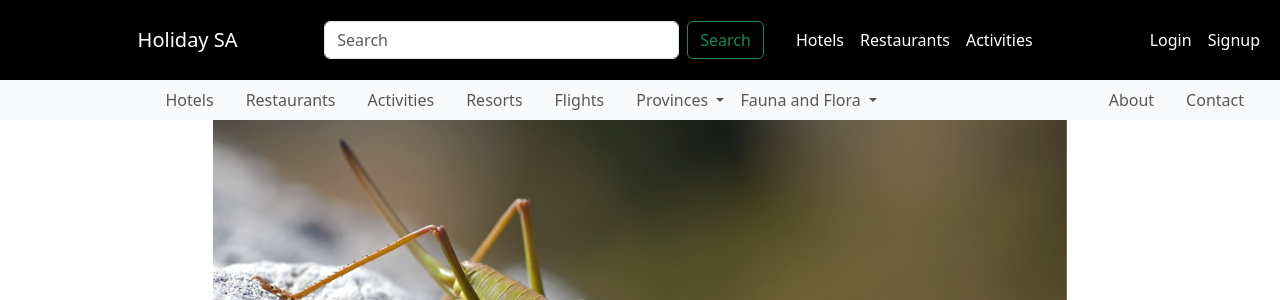
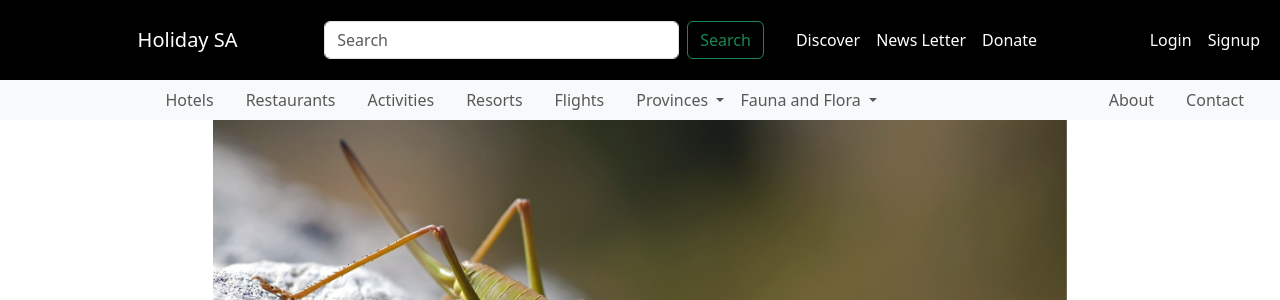
Before and after one commit to Willem991/SA_Holiday_Planner, a Django app: page / in a window 1280 px wide. Shown: the top 300 px of the page. Run offline with Django 5.2, Linux system fonts and the light colour scheme; some libraries are stand-ins or nearby versions.

Commit message:
Added Profile Button

```diff
--- a/static/js/master.js
+++ b/static/js/master.js
@@ -13,7 +13,6 @@ window.addEventListener('scroll', () => {
 const bars = document.querySelectorAll('.bar');
 const observer = new IntersectionObserver(entries => {
     entries.forEach(entry => {
-        console.log(bars)
         if (entry.isIntersecting) {
         // Add animation classes based on which bar it is
             if (entry.target.classList.contains('bar1')) {
--- a/templates/base.html
+++ b/templates/base.html
@@ -6,6 +6,7 @@
     <meta name="viewport" content="width=device-width, initial-scale=1.0">
     <link href="https://cdn.jsdelivr.net/npm/bootstrap@5.3.8/dist/css/bootstrap.min.css" rel="stylesheet" integrity="sha384-sRIl4kxILFvY47J16cr9ZwB07vP4J8+LH7qKQnuqkuIAvNWLzeN8tE5YBujZqJLB" crossorigin="anonymous">
     <script src="https://cdn.jsdelivr.net/npm/bootstrap@5.3.8/dist/js/bootstrap.bundle.min.js" integrity="sha384-FKyoEForCGlyvwx9Hj09JcYn3nv7wiPVlz7YYwJrWVcXK/BmnVDxM+D2scQbITxI" crossorigin="anonymous"></script>
+    <link rel="stylesheet" href="https://cdn.jsdelivr.net/npm/bootstrap-icons@1.11.3/font/bootstrap-icons.css"/>
     <link rel="stylesheet" href="{% static "css/master.css" %}">
     <title>Document</title>
 </head>
@@ -24,18 +25,23 @@
                 <div class="collapse navbar-collapse" id="navbarSupportedContent">
                 <ul class="navbar-nav me-auto mb-2 mb-lg-0">
                     <li class="nav-item">
-                        <a class="nav-link nav-element-custom" href="#">Hotels</a>
+                        <a class="nav-link nav-element-custom" href="#">Discover</a>
                     </li>
                     <li class="nav-item">
-                        <a class="nav-link nav-element-custom" href="#">Restaurants</a>
+                        <a class="nav-link nav-element-custom" href="#">News Letter</a>
                     </li>
                     <li class="nav-item">
-                        <a class="nav-link nav-element-custom" href="#">Activities</a>
+                        <a class="nav-link nav-element-custom" href="#">Donate</a>
                     </li>
                 </ul>
                 <ul class="navbar-nav ms-auto mb-2 mb-lg-0">
 
                     {% if user.is_authenticated %}
+                        <li class="nav-item">
+                            <a href="" class="nav-link nav-element-custom">
+                                <i class="bi bi-person-circle"></i>
+                            </a>
+                        </li>
                         <li class="nav-item">
                             <form action="{% url 'accounts:logout' %}" method="post" style="display:inline;">
                                 {% csrf_token %}
```
